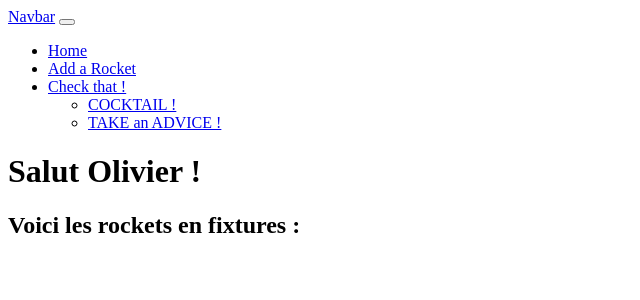
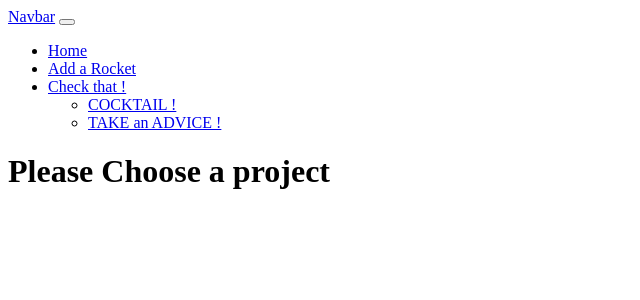
Before and after one commit to Alexisvib/hackaton2_KAJO, a Symfony app: template templates/home/index.html.twig in a window 1280 px wide. Shown: the top 300 px of the page, without its empty margins (0-640 px from the left). Run offline with Twig, Linux system fonts and the light colour scheme; the template is opened without the code that fills it, so the values that code supplies are empty; some libraries are stand-ins or nearby versions.

Commit message:
feat/homePageFront

```diff
--- a/templates/home/index.html.twig
+++ b/templates/home/index.html.twig
@@ -5,14 +5,8 @@
 {% block body %}
 
 
-    <h1>Salut Olivier ! </h1>
+    <h1 class="text-center">Please Choose a project </h1>
 
-
-    <h2> Voici les rockets en fixtures : </h2>
-
-    {% for rocket in rockets %}
-        {{ dump(rocket.startedAt) }}
-    {% endfor %}
     <div class="example-wrapper container">
         <div class="row">
 
@@ -29,7 +23,7 @@
                         {% endfor %}
                     </ul>
                     <p class="card-footer">Launch date {{ rocket.startedAt|date('d/m/y') }}</p>
-                    <a href="#" class="btn btn-primary">Let's Go!</a>
+                    <a href="{{ path('rocket_building',{ id:rocket.id }) }}" class="btn btn-primary">Let's Go!</a>
                 </div>
             </div>
             </div>
```
